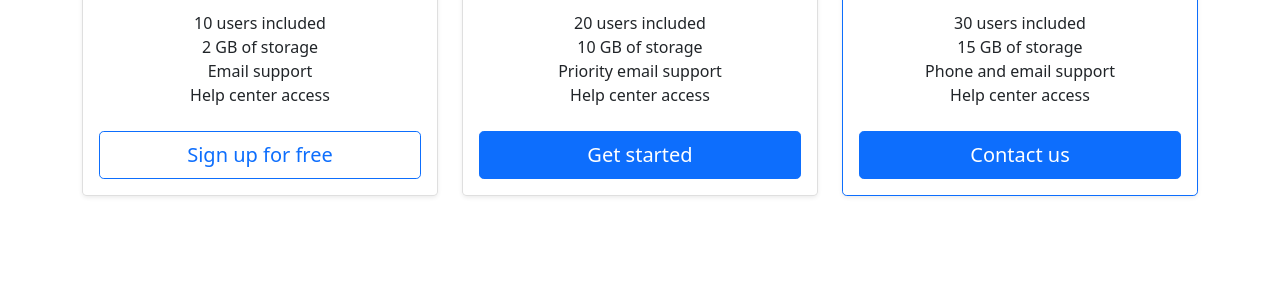
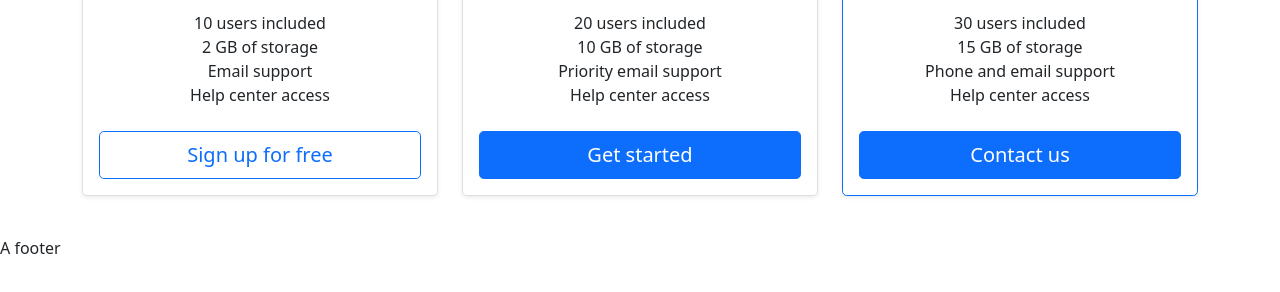
Before and after one commit to abdel-bakadiri/feature-branche, a plain HTML site: page index.html in a window 1280 px wide. Shown: the part 198-490 px from the top of the page. Drawn offline with nearby package versions, Linux system fonts and the light colour scheme.

Commit message:
add a footer to html index

```diff
--- a/index.html
+++ b/index.html
@@ -149,5 +149,6 @@
         </div>
       </div>
     </div>
+    <p>A footer</p>
   </body>
 </html>
```
